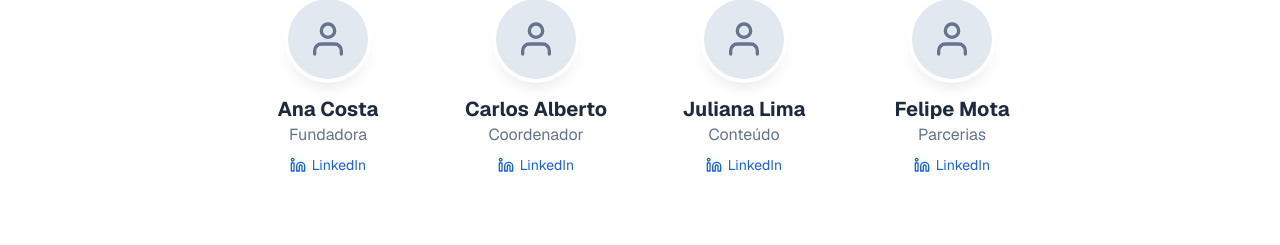
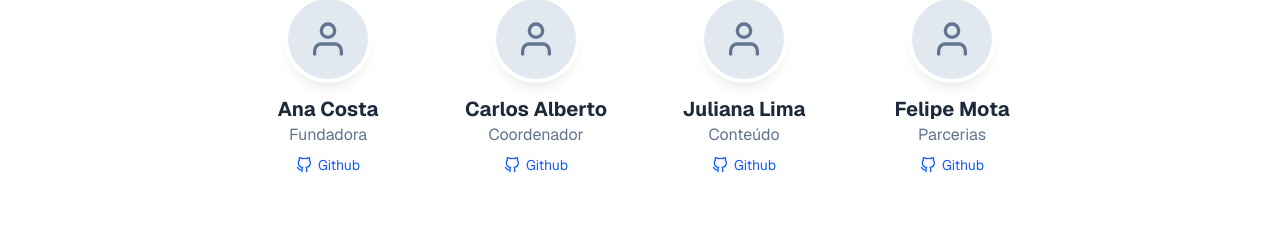
Before and after one commit to BrazilITRemote/brazilitremote-frontend, a Next.js app: page / in a window 1280 px wide. Shown: the part 2043-2288 px from the top of the page. Built offline with nearby package versions, Linux system fonts and the light colour scheme.

Commit message:
fix: replace LinkedIn icon with GitHub icon in OrganizersSection

```diff
--- a/src/app/components/OrganizersSection.tsx
+++ b/src/app/components/OrganizersSection.tsx
@@ -1,5 +1,5 @@
 import React from "react";
-import { FiLinkedin, FiUser } from "react-icons/fi";
+import { FiGithub, FiUser } from "react-icons/fi";
 
 export default function OrganizersSection() {
   const organizers = [
@@ -61,8 +61,8 @@ export default function OrganizersSection() {
                 href={organizer.linkedin}
                 className="mt-2 text-sm text-blue-600 dark:text-blue-400 hover:underline inline-flex items-center gap-1.5"
               >
-                <FiLinkedin className="w-4 h-4" />
-                LinkedIn
+                <FiGithub className="w-4 h-4" />
+                Github
               </a>
             </div>
           ))}
```
